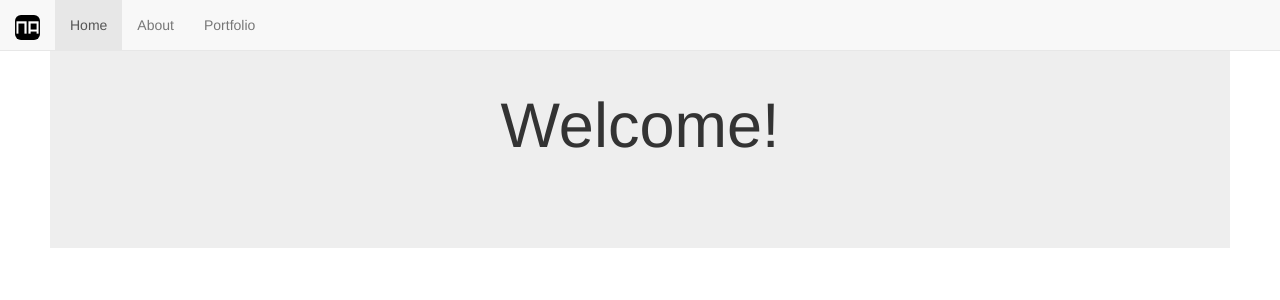
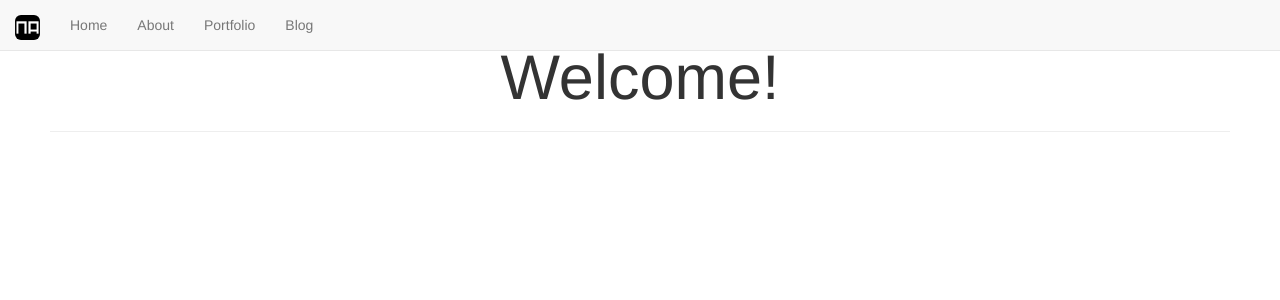
Before and after one commit to nicoaravena/nicoaravena.github.io, a Jekyll site: the page built from index.html, in a window 1280 px wide and 900 px high. Shown: the top 300 px of the window. Built offline with Jekyll 4.4.1, drawn with Linux system fonts in a browser that asks for light colours; nearby versions of some CDN libraries; Markdown is read by kramdown in place of the engine named in the settings; the list of posts is cut into pages by our own code; some of the changed text lies outside the part shown.

Commit message:
Index modifications and blog integration

```diff
--- a/_includes/about.html
+++ b/_includes/about.html
@@ -1,9 +1,22 @@
-Civil Engineering in Information Systems student at <a href="http://www.uach.cl">Universidad Austral de Chile</a>.
-Have some experience as a free lancer, working for <a href="http://www.bint.cl">Bint Ltd</a>.
-
-Social network:
-<blockquote>
-<p><a href="http://cl.linkedin.com/in/dalanth">LinkedIn/dalanth</a><br>
-<a href="https://github.com/Dalanth">GitHub/Dalanth</a></br>
-<a href="https://twitter.com/Dalanth1">@Dalanth1</a></p>
-</blockquote>
+<div class="page-header">
+<h1 class="text-center">About me</h1>
+</div>
+<div class="row">
+<div class="col-md-3 col-md-offset-1">
+  <img src="/public/images/profile.jpg" class="img-rounded img-profile">
+</div>
+<div class="col-md-7">
+  <h2>{{ site.title }}</h2>
+  <p class="lead">
+	<blockquote>
+		<p> Civil Engineering in Information Systems student at <a href="http://www.uach.cl">Universidad Austral de Chile</a>. Have some experience as a free lancer, working for <a href="http://www.bint.cl">Bint Ltd</a>.</p>
+		<address>
+			<strong>Social network:</strong>
+			<p><a href="http://cl.linkedin.com/in/dalanth">LinkedIn/dalanth</a><br>
+			<a href="https://github.com/Dalanth">GitHub/Dalanth</a></br>
+			<a href="https://twitter.com/Dalanth1">@Dalanth1</a></p>
+		</address>
+	</blockquote>
+  </p>
+</div>
+</div>
--- a/_includes/portfolio.html
+++ b/_includes/portfolio.html
@@ -1,5 +1,8 @@
 <div class="page-header">
-  <h1>Portfolio <small>Proyectos propios o en los que he participado en empresas.</small></h1>
+  <h1 class="text-center">Portfolio</h1>
+  <blockquote>
+    <p>Proyectos propios o en los que he participado en empresas.</p>
+  </blockquote>
 </div>
 
 <div class="row">
--- a/blog.html
+++ b/blog.html
@@ -1,5 +1,5 @@
 ---
-layout: default
+layout: page
 title: Blog
 ---
 {% include sidebar.html %}
--- a/index.html
+++ b/index.html
@@ -7,24 +7,13 @@ title: Home
   <div id="home" class="section section-home">
     <div class="jumbotron">
       <div class="page-header">
-        <center><h1>Welcome!</h1><center>
+        <h1 class="text-center">Welcome!</h1>
       </div>
     </div>
   </div>
   <div id="about" class="section section-about">
     <div class="jumbotron">
-      <div class="page-header">
-        <h1>About me <small></small></h1>
-      </div>
-      <div class="row">
-        <div class="col-md-3 col-md-offset-1">
-          <img src="/public/images/profile.jpg" class="img-rounded img-profile">
-        </div>
-        <div class="col-md-7">
-          <h2>{{ site.title }}</h2>
-          <p class="lead">{% include about.html %}</p>
-        </div>
-      </div>
+      {% include about.html %}
     </div>
   </div>
   <div id="portfolio" class="section section-portfolio">
--- a/public/css/style.css
+++ b/public/css/style.css
@@ -10,7 +10,24 @@ body {
 .section {
 	width: 100vw;
 	height: 100vh;
-	padding: 0px 50px;
+}
+
+.section > .jumbotron {
+	padding: 0 50px;
+	background-color: white;
+	background-opacity: 50%;
+}
+
+.section-home {
+	background-color: @brand-info;
+}
+
+.section-about {
+	background-color: @brand-warning;
+}
+
+.section-portfolio {
+	background-color: @brand-danger;
 }
 
 .navbar-brand img {
@@ -21,5 +38,5 @@ body {
 	text-align: center;
 	margin: auto;
 	border-bottom: 3px solid;
-	border-bottom-color: @brand-info;
+	border-bottom-color: @brand-primary;
 }
```
